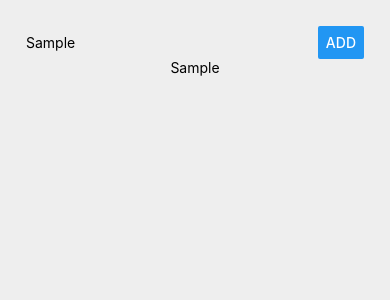
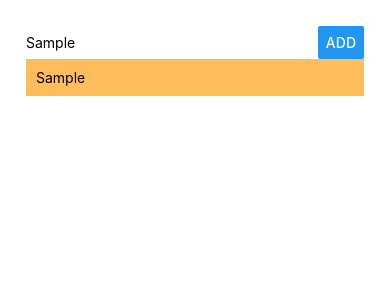
Before and after one commit to yosuaseptian/jc-08-Yosua-Septian, a React Native app: screen / in a window 390 px wide. Both pictures are taken after typing "Sample" into the empty fields and a click on the button "ADD". Shown: the top 300 px of the page. Built offline with nearby package versions, Linux system fonts and the light colour scheme.

Commit message:
Added TouchableOpacity

```diff
--- a/App.js
+++ b/App.js
@@ -3,6 +3,7 @@ import {StyleSheet, View} from 'react-native';
 
 import PlaceInput from './src/components/PlaceInput/PlaceInput'
 import ListItem from './src/components/ListItem/ListItem'
+import PlaceList from './src/components/PlaceList/PlaceList';
 
 export default class App extends Component{
   state = {
@@ -22,16 +23,18 @@ export default class App extends Component{
     })
   }
 
+  onPressHandler = () => {
+    alert(`Something happen`)
+  }
+
   render() {
-    const outputList = this.state.places.map((place, i) => {
-      return <ListItem key={i} placeName = {place}/>
-    })
     return (
       <View style={styles.container}>
         <PlaceInput onSubmitHandler = {this.placeSubmitHandler}/>
-        <View>
-          {outputList}
-        </View>
+        <PlaceList
+          places = {this.state.places}
+          onPressHandler ={this.onPressHandler}
+        />
       </View>
     )
   }
@@ -42,7 +45,7 @@ const styles = StyleSheet.create({
       flex:1,
       justifyContent: 'flex-start',
       alignItems: 'center',
-      backgroundColor: '#eee',
+      backgroundColor: '#fff',
       padding: 26
     }
 })
--- a/src/components/ListItem/ListItem.js
+++ b/src/components/ListItem/ListItem.js
@@ -1,10 +1,22 @@
-import React, { Component } from 'react'
-import {View, Text, StyleSheet} from 'react-native'
+import React from 'react'
+import {View, Text, StyleSheet, TouchableOpacity} from 'react-native'
 
 const ListItem = props => (
-    <View>
-        <Text>{props.placeName}</Text>
-    </View>
+    <TouchableOpacity onPress = {props.onPressHandler}>
+        <View style={styles.listItem} >
+            <Text>{props.placeName}</Text>
+        </View>
+    </TouchableOpacity>
+
 )
 
+const styles = StyleSheet.create({
+    listItem: {
+        width: '100%',
+        marginBottom: 5,
+        padding: 10,
+        backgroundColor: '#ffbd5b'
+    }
+})
+
 export default ListItem;
--- a/src/components/PlaceList/PlaceList.js
+++ b/src/components/PlaceList/PlaceList.js
@@ -1,8 +1,29 @@
-import React, {Component} from 'react'
-import {Stylesheet} from 'react-native'
+import React from 'react'
+import {View, StyleSheet} from 'react-native'
+
+import ListItem from '../ListItem/ListItem'
 
 const PlaceList = props => {
-    <ListItem/>
+    const outputList = props.places.map((place, i) => {
+        return <ListItem
+        key={i}
+        placeName = {place}
+        onPressHandler = {props.onPressHandler}
+        />
+    })
+
+    return (
+        <View style = {styles.listContainer}>
+            {outputList}
+        </View>
+    )
+
 }
 
+const styles = StyleSheet.create({
+    listContainer: {
+        width: '100%'
+    }
+})
+
 export default PlaceList
```
